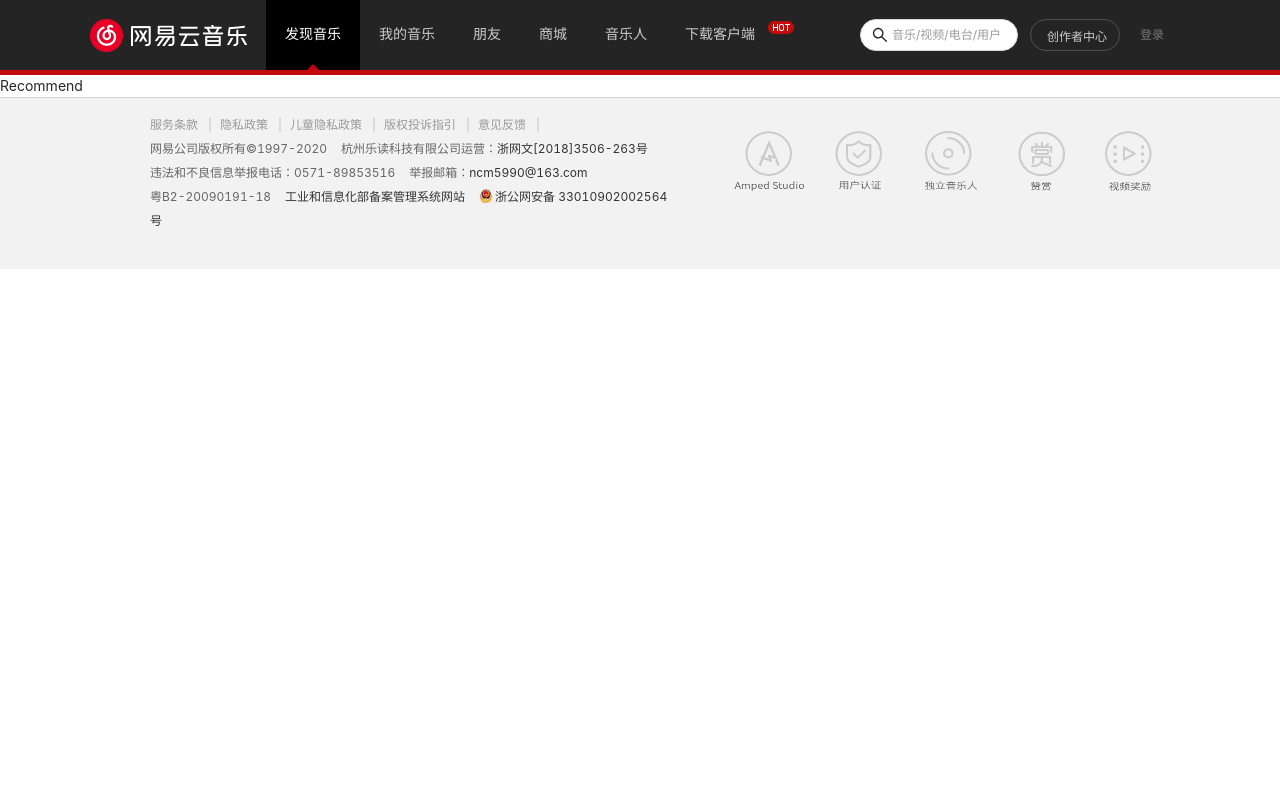
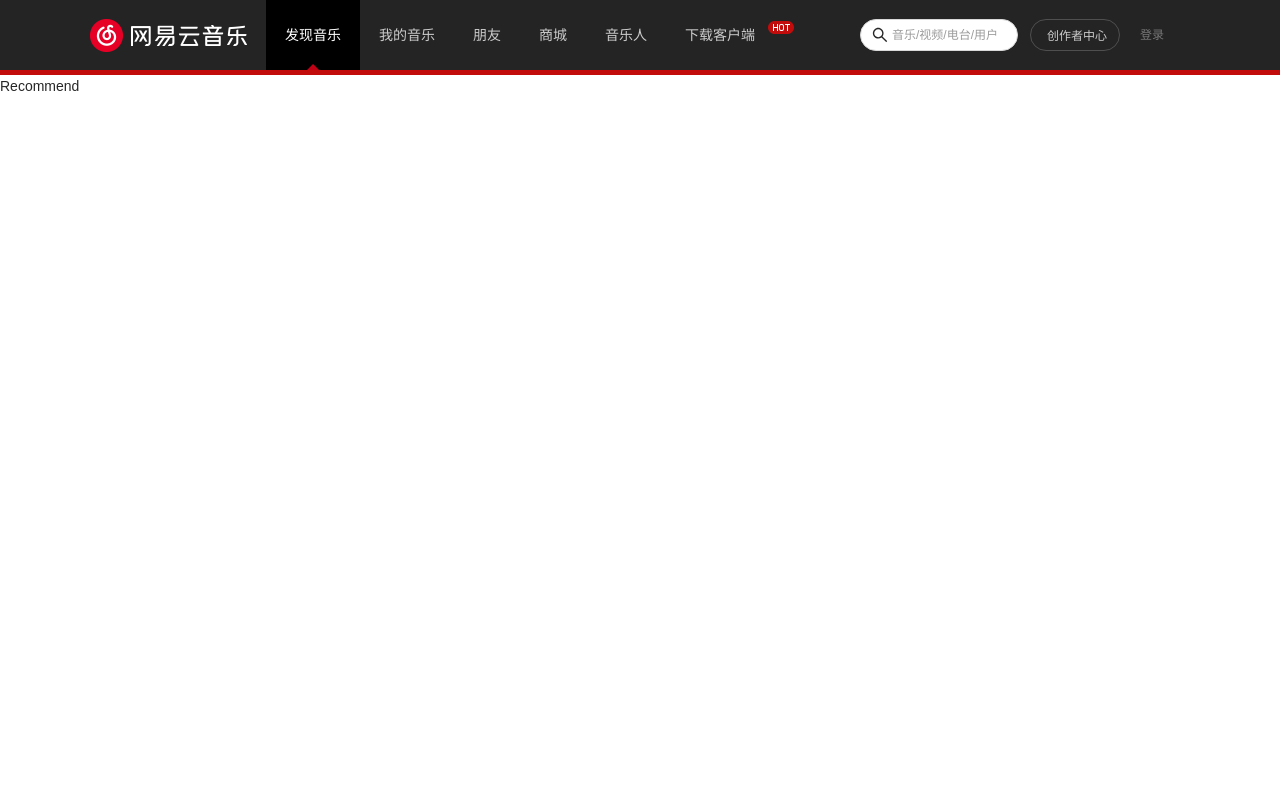
Before and after one commit to Bmongo/react-cloud-music, a React (Create React App) app: page /#/discover in a window 1280 px wide. Shown: the top 800 px of the page. Built offline with nearby package versions, Linux system fonts and the light colour scheme.

Commit message:
footer布局完成

```diff
--- a/src/assets/css/base.css
+++ b/src/assets/css/base.css
@@ -1,5 +1,5 @@
 .no-margin {
-	margin: 0;
+	margin: 0 !important;
 }
 
 .wrap-v1 {
--- a/src/assets/css/reset.css
+++ b/src/assets/css/reset.css
@@ -4,6 +4,10 @@
 body, p, h1, h2, h3, h4, h5, h6, dl, dd, ul, ol, th, td, button, figure, input, textarea, form, pre, blockquote, figure {
 	margin: 0;
 	padding: 0;
+}
+
+body {
+	font-family: Arial, Helvetica, sans-serif;
 }
 
 ol, ul{
--- a/src/components/app-footer/index.js
+++ b/src/components/app-footer/index.js
@@ -39,7 +39,7 @@ export default memo(function AppFooter() {
 					</p>
 					<p className="info">
 						<span className="mr">{footerInfo.icp.gd}</span>
-						<a className="mr" href={footerInfo.icp.gl.link} target="_blank" rel="noopener noreferrer">{footerInfo.icp.gl.title}</a>
+						<a className="mr-5" href={footerInfo.icp.gl.link} target="_blank" rel="noopener noreferrer">{footerInfo.icp.gl.title}</a>
 						<a href={footerInfo.icp.zj.link} target="_blank" rel="noopener noreferrer">
 							<span className="police-logo logo"></span>
 							<span>{footerInfo.icp.zj.title}</span>
--- a/src/components/app-footer/style.js
+++ b/src/components/app-footer/style.js
@@ -2,7 +2,7 @@ import styled from 'styled-components';
 
 export const AppFooterWrapper = styled.div`
 	position: relative;
-	height: 172px;
+	height: 173px;
 	overflow: hidden;
 	border-top: 1px solid #d3d3d3;
 	background: #f2f2f2;
@@ -38,16 +38,24 @@ export const FooterLeft = styled.div`
 	}
 
 	.info {
+		a {
+			color: #666;
+		}
 		.mr {
 			margin-right: 14px;
 		}
+		.mr-5 {
+			margin-right: 8px;
+		}
 		.logo {
+			box-sizing: border-box;
 			width: 14px;
 			height: 14px;
 			background-size: cover;
 			display: inline-block;
 			margin-right: 2px;
 			vertical-align: -2px;
+			margin-right: 2px;
 		}
 	}
 `
--- a/src/components/app-header/style.js
+++ b/src/components/app-header/style.js
@@ -33,7 +33,7 @@ export const HeaderLeft = styled.div`
 		position: relative;
 		padding: 0 19px;
 		font-size: 14px;
-		line-height: 67px;
+		line-height: 70px;
 		color: #ccc;
 	}
 	.select-item .hot {
--- a/src/pages/discover/recommend/style.js
+++ b/src/pages/discover/recommend/style.js
@@ -1,5 +1,5 @@
 import styled from 'styled-components';
 
 export const RecommendWrapper = styled.div`
-
+	height: 1999px;
 `
```
Also changed, not shown: src/common/local-data.js (+5 -5 lines).
